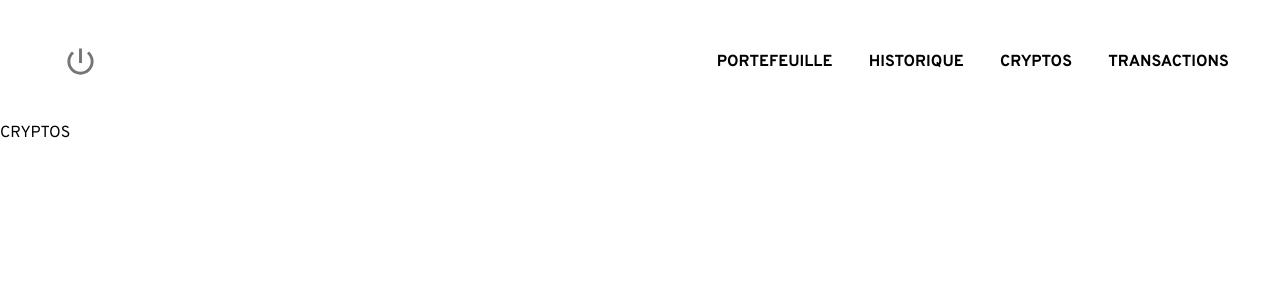
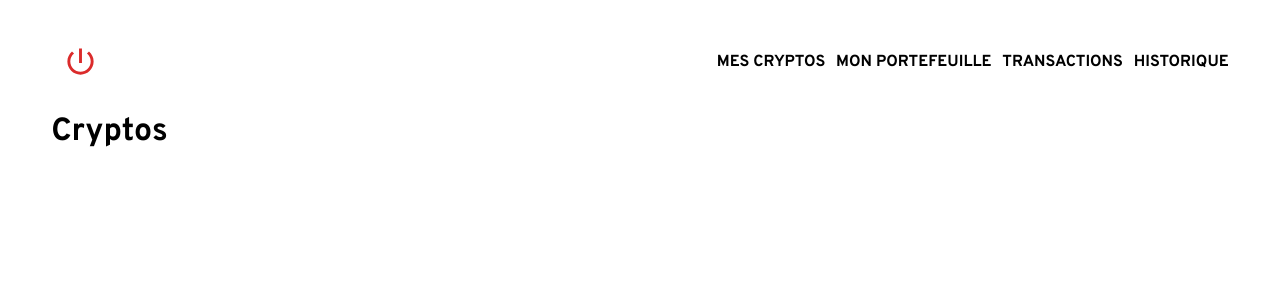
Before and after one commit to Jef-io/crypto-wallet-app, a React (Create React App) app: page /cryptos in a window 1280 px wide. Shown: the top 300 px of the page. Built offline with nearby package versions, Linux system fonts and the light colour scheme.

Commit message:
fix navbar + customTheme + ordre routes

```diff
--- a/src/components/NavBar.js
+++ b/src/components/NavBar.js
@@ -8,26 +8,26 @@ const NavBar = () => {
 
     const routes = [
         {
+            to: "/cryptos",
+            name: "Mes cryptos"
+        },
+        {
             to: "/",
-            name: "Portefeuille"
+            name: "Mon portefeuille"
+        },
+        {
+            to: "/trading",
+            name: "Transactions"
         },
         {
             to: "/history",
             name: "Historique"
-        },
-        {
-            to: "/cryptos",
-            name: "Cryptos"
-        },
-        {
-            to: "/trading",
-            name: "Transactions"
         }
     ]
 
     return (
         <nav className="NavBar">
-            <IconButton aria-label="logout">
+            <IconButton color="secondary" aria-label="logout">
                 <PowerSettingsNewIcon fontSize="large"/>
             </IconButton>
             <div className="MenuItems">
--- /dev/null
+++ b/src/components/Title.js
@@ -0,0 +1,17 @@
+import React from 'react';
+
+export default function Title ({value, variant, color}) {
+
+    const checkColor = color ? color : "primary" ;
+
+    // const style = {
+    //     color: checkColor,
+    // }
+
+    const CustomTag = `h${variant}`
+
+    return (
+        <CustomTag color={checkColor} className="Title">{value}</CustomTag>
+    );
+
+}
--- a/src/css/CustomTheme.js
+++ b/src/css/CustomTheme.js
@@ -8,14 +8,14 @@ const customTheme = createMuiTheme ({
       dark: '#0c67a3'
     },
     primary: {
+        light: '#91d66e',
+        main: '#76cc4a',
+        dark: '#528e33',
+    },
+    secondary: {
       light: '#e25555',
       main: '#db2b2b',
       dark: '#991e1e',
-    },
-    secondary: {
-        light: '#91d66e',
-        main: '#76cc4a',
-        dark: '#528e33',
     },
     contrastThreshold: 3,
     tonalOffset: 0.2,
--- a/src/css/index.css
+++ b/src/css/index.css
@@ -2,9 +2,7 @@
 
 body {
     font-family: 'Overpass', sans-serif;
-    width: 100vw;
-    height: 100vh;
-    margin: 0;
+    margin: 4vh 4vw;
 }
 
 .NavBar {
@@ -12,7 +10,6 @@ body {
     flex-direction: row;
     justify-content: space-between;
     align-items: center;
-    margin: 4vh 4vw;
 }
 
 .NavBar .MenuItems {
@@ -29,3 +26,7 @@ body {
     text-decoration: none;
     color: black;
 }
+
+h2 {
+    text-transform: uppercase;
+}
--- a/src/pages/Cryptos.js
+++ b/src/pages/Cryptos.js
@@ -1,10 +1,11 @@
 import React from 'react';
+import Title from '../components/Title';
 
 export default function Cryptos () {
 
   return (
     <main className="Cryptos">
-        CRYPTOS
+        <Title value="Cryptos" variant="1"/>
     </main>
   );
 }
```
